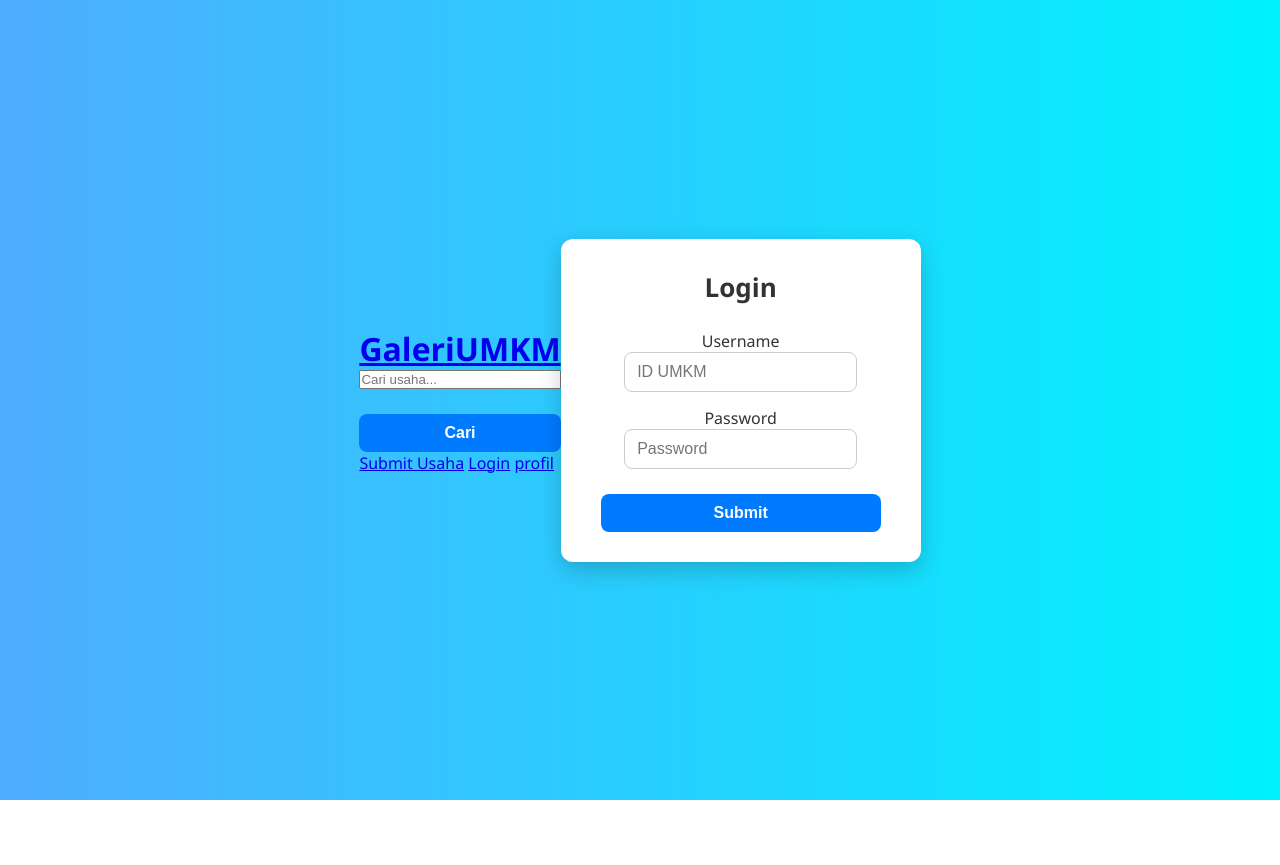
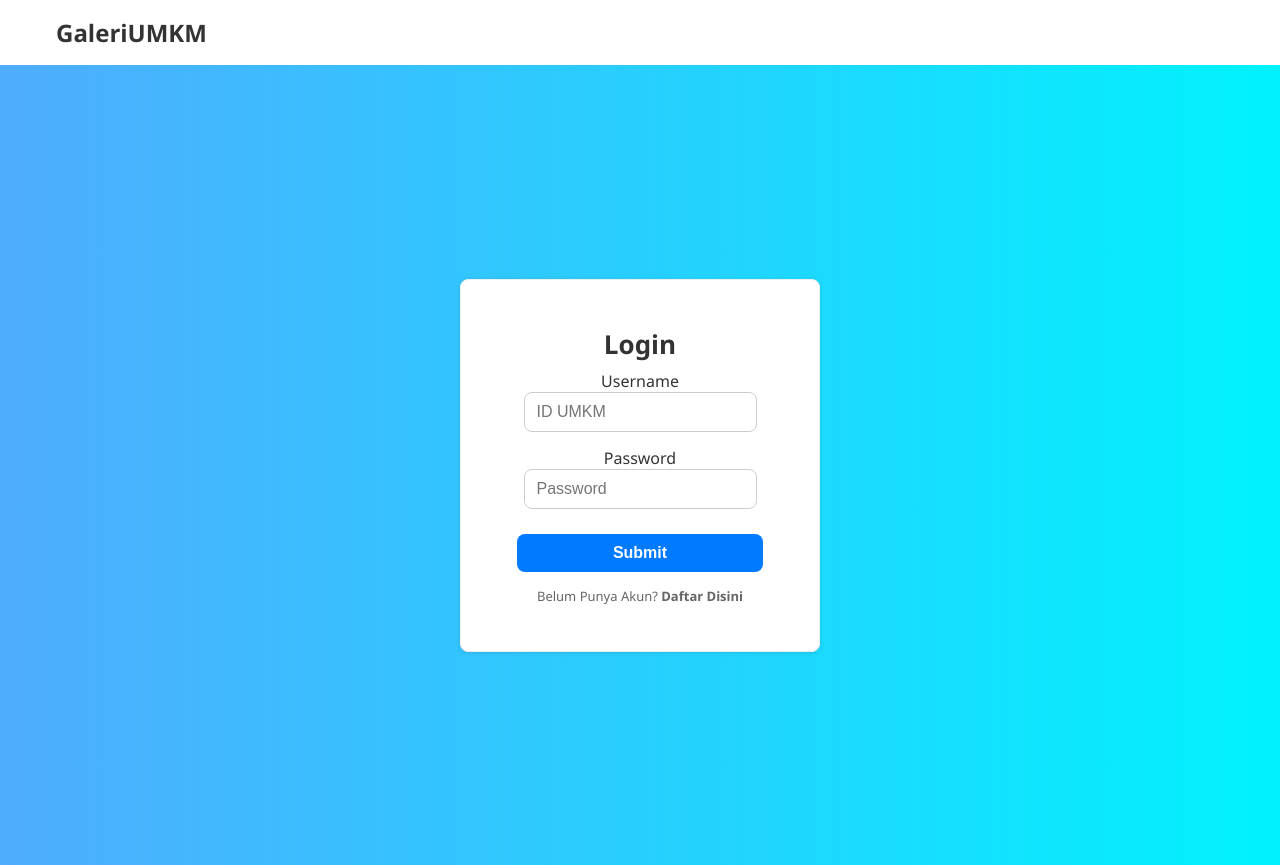
Before and after one commit to Hanif-almasah/cloudcomputing, a plain HTML site: page form_login.html in a window 1280 px wide. Before the commit the page ends 800 px from the top, so only its background shows below. Drawn offline with Linux system fonts and the light colour scheme.

Commit message:
NGUBAH BANYAK BANG

```diff
--- a/css/styleLogin.css
+++ b/css/styleLogin.css
@@ -5,13 +5,19 @@
     padding: 0;
 }
 
-body.form {
+.form {
     height: 100vh;
     background: linear-gradient(to right, #4facfe, #00f2fe);
     font-family: 'Segoe UI', Tahoma, Geneva, Verdana, sans-serif;
     display: flex;
     align-items: center;
     justify-content: center;
+}
+
+.form-text {
+    font-size: 13px;
+    color: #666;
+    text-align: center;
 }
 
 div.login {
@@ -133,12 +139,12 @@ input[type="password"]:focus {
     box-shadow: 0 0 4px rgba(0, 123, 255, 0.5);
 }
 
-/* Text bantu */
+/* Text bantu
 .form-text {
     font-size: 12px;
     color: #666;
     text-align: left;
-}
+} */
 
 /* Tombol */
 button[type="submit"] {
--- a/form_login.html
+++ b/form_login.html
@@ -5,31 +5,17 @@
     <meta name="viewport" content="width=device-width, initial-scale=1.0">
     <title>Form Login</title>
     <link rel="stylesheet" href="css/styleLogin.css">
+    <link rel="stylesheet" href="css/style.css">
 </head>
-<body class="form">
-    <header class="header">
-        <div class="container header-container">
+<body >
 
-        <h1 class="logo"><a href="index.html" class="plain-link">GaleriUMKM</a></h1>
+<header class="header">
+    <div class="header-container" style="text-align: center;">
 
-        <form class="search-form" role="search">
-            <input
-            class="search-input"
-            type="search"
-            placeholder="Cari usaha..."
-            aria-label="Search"
-            >
-            <button class="btn-outline" type="submit">Cari</button>
-        </form>
-
-        <div class="auth-buttons">
-            <a href="register.html" class="btn-primary-sm">Submit Usaha</a>
-            <a href="form_login.html" class="btn-primary-sm">Login</a>
-            <a href="profil.html" class="btn-primary-sm">profil</a>
-        </div>
-
-        </div>
-    </header>
+      <h1 class="logo"><a href="index.html" class="plain-link">GaleriUMKM</a></h1>
+    </div>
+  </header>
+    <div class="form">
     <div class="card">
     <div class="card-body">
         <h5 class="card-title">Login</h5>
@@ -44,8 +30,11 @@
                 <input type="password" id="password" name="password" placeholder="Password" required>
             </div>
             <button type="submit" name="submit">Submit</button>
+
+            <div class="form-text ">Belum Punya Akun? <a href="register.html" class="plain-link"><Strong>Daftar Disini</strong></a></div>
         </form>
     </div>
+</div>
 </div>
 
 </body>
```
Also changed, not shown: register.html (deleted, +0 -83 lines), tambahUsaha.html (added, +82 -0 lines).
